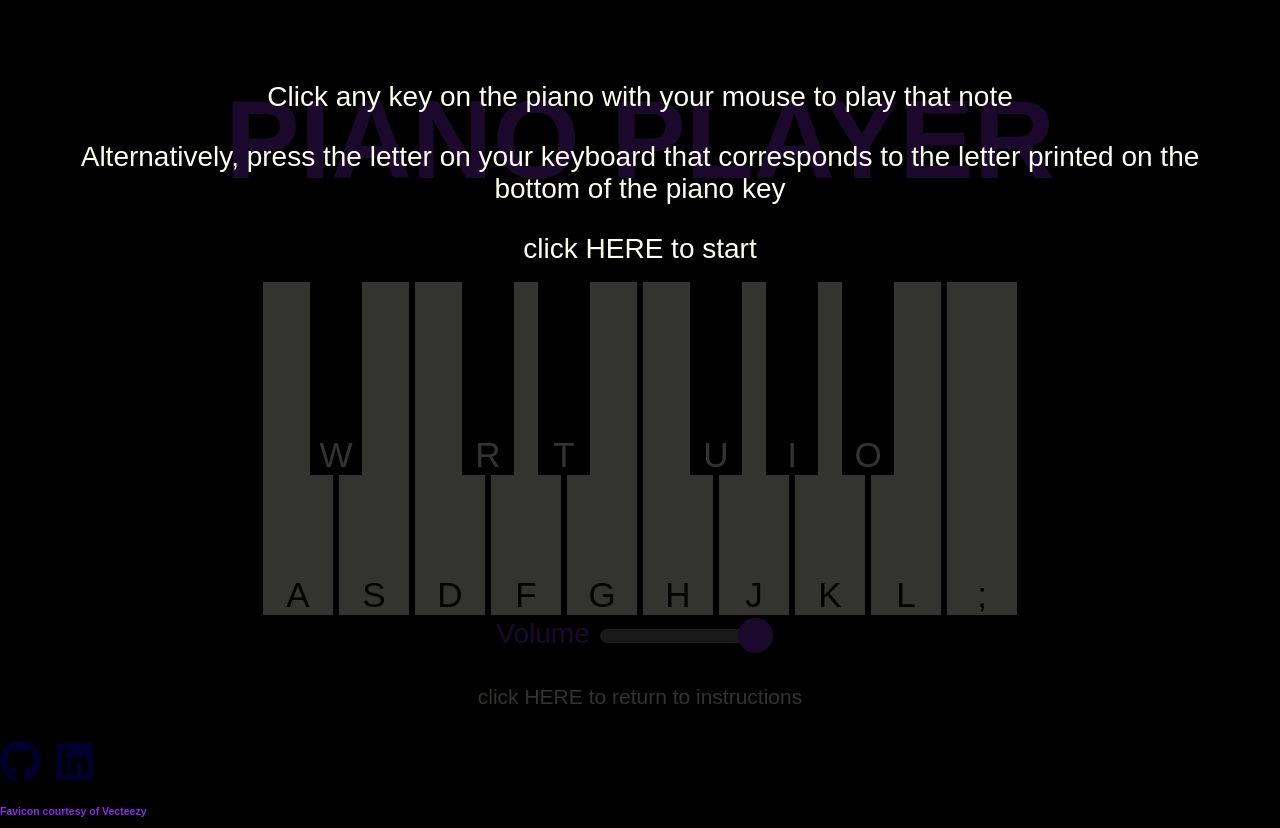
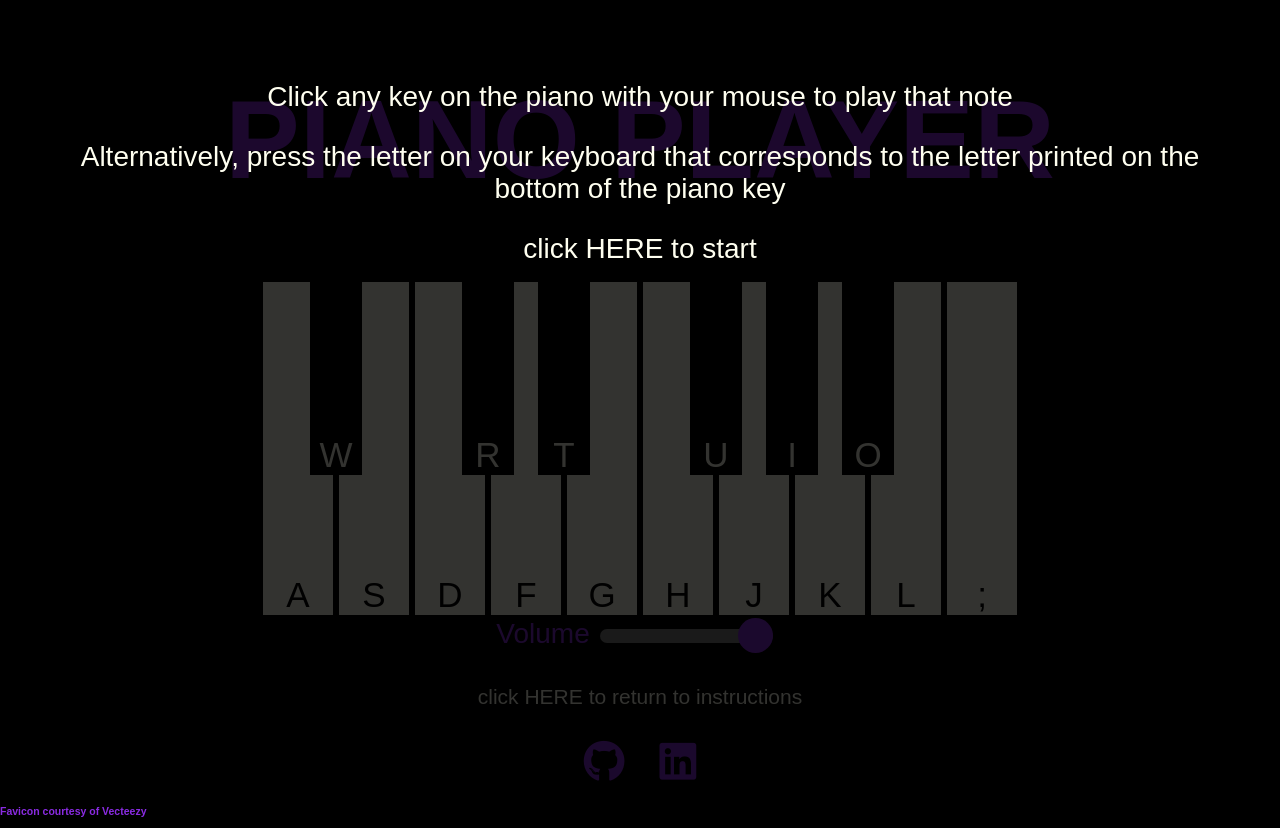
Before and after one commit to smackey15/piano_player, a website built with webpack: page index.html in a window 1280 px wide. Built offline with nearby package versions, Linux system fonts and the light colour scheme.

Commit message:
fix audio bug and center social icons

```diff
--- a/src/index.js
+++ b/src/index.js
@@ -1,16 +1,13 @@
 import * as Tone from 'tone'
 
 // Instantiate new synth object, set oscillator type, send output to computer speakers
-let vol = new Tone.Volume(110).toDestination()
+let vol = new Tone.Volume(0).toDestination()
 const synth = new Tone.Synth().connect(vol);
 synth.oscillator.type = "triangle";
-// synth.toDestination();
 
 const updateVolume = () => {
-  // debugger
-  // let volume = document.getElementById("volume");
   let level = parseInt(volume.value)
-  vol.volume.value = (level * level)
+  vol.volume.value = (level - 50)
 }
 
 document.addEventListener("DOMContentLoaded", () => {
@@ -156,63 +153,4 @@ document.addEventListener("DOMContentLoaded", () => {
       node.classList.remove("active")
     }
   });
-
-
-  //   volume.addEventListener("input", function(e) {
-  //     vol.volume = e.currentTarget.value / 100;
-  // })
-
-  // let vol = new Tone.Volume(-12);
-  // Tone.Destination.chain(vol, );
-
-
-
-  // const notes = {
-  //   'a': 'A3',
-  //   'w': 'A#3',
-  //   '': ''
-  //   // ...
-  // }
-  // function makeNoteActive(noteId){
-  //   document.querySelector(`[data-note=${noteId}]`).classList.add("active")
-  // }
-  // function deactivateNote(noteId){
-  //   document.querySelector(`[data-note=${noteId}]`).classList.remove("active");
-  //   // const activeKeys = document.getElementsByClassName(".active")
-  //   // activeKeys.forEach(key => key.classList.remove("active"))
-  // }
-  // document.addEventListener('keydown', (e) => {
-  //   const currentNote = notes[e.target.value.toLowerCase()];
-  //   makeNoteActive(currentNote)
-  // })
-  // document.addEventListener('keyup', (e) => {
-  //   const currentNote = notes[e.target.value.toLowerCase()];
-  //   deactivateNote(currentNote)
-  // })
-
-
-  // const notes = {
-  //   'a': 'A3',
-  //   'w': 'A#3',
-  //   // '': ''
-  //   // ...
-  // }
-  // function makeNoteActive(noteId){
-  //   document.querySelector(`[data-note=${noteId}]`).classList.add("active")
-  // }
-  // function deactivateNote(noteId){
-  //   document.querySelector(`[data-note=${noteId}]`).classList.remove("active");
-  //   // const activeKeys = document.getElementsByClassName(".active")
-  //   // activeKeys.forEach(key => key.classList.remove("active"))
-  // }
-  // document.addEventListener('keydown', (e) => {
-  //   const currentNote = notes[e.key.toLowerCase()];
-  //   makeNoteActive(currentNote)
-  // })
-  // document.addEventListener('keyup', (e) => {
-  //   const currentNote = notes[e.key.toLowerCase()];
-  //   deactivateNote(currentNote)
-  // })
-
-
 });
--- a/src/index.scss
+++ b/src/index.scss
@@ -13,8 +13,6 @@ body {
     right: 0;
     z-index: 4;
     background: rgba(0, 0, 0, 0.8);
-    // width: 60%;
-    // height: 60%;
 }
 
 .modal-content {
@@ -23,7 +21,6 @@ body {
     text-align: center;
     position: absolute;
     margin: 15px;
-    // border: 1px solid ivory;
 }
 
 span:hover {
@@ -118,6 +115,16 @@ input {
       margin-top: 2.75%;
   }
 
+  i {
+    color: blueviolet;
+    padding: 5px;
+}
+
+.links {
+    display: flex;
+    justify-content: center;
+}
+
   .footer {
     color: blueviolet;
     font-size: 3px;
```
Also changed, not shown: index.html (+0 -4 lines), dist/main.css, 2 other files.
